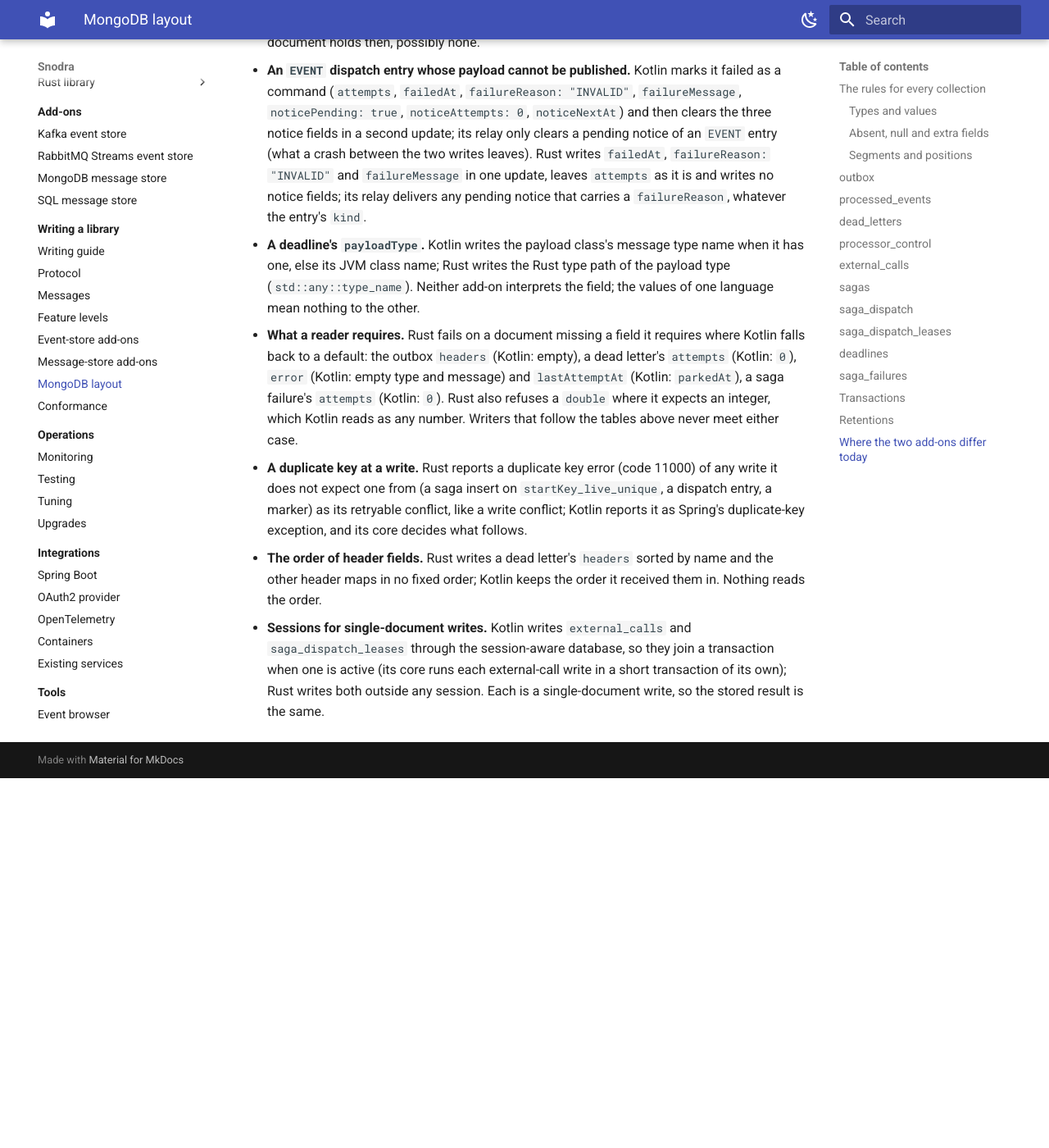
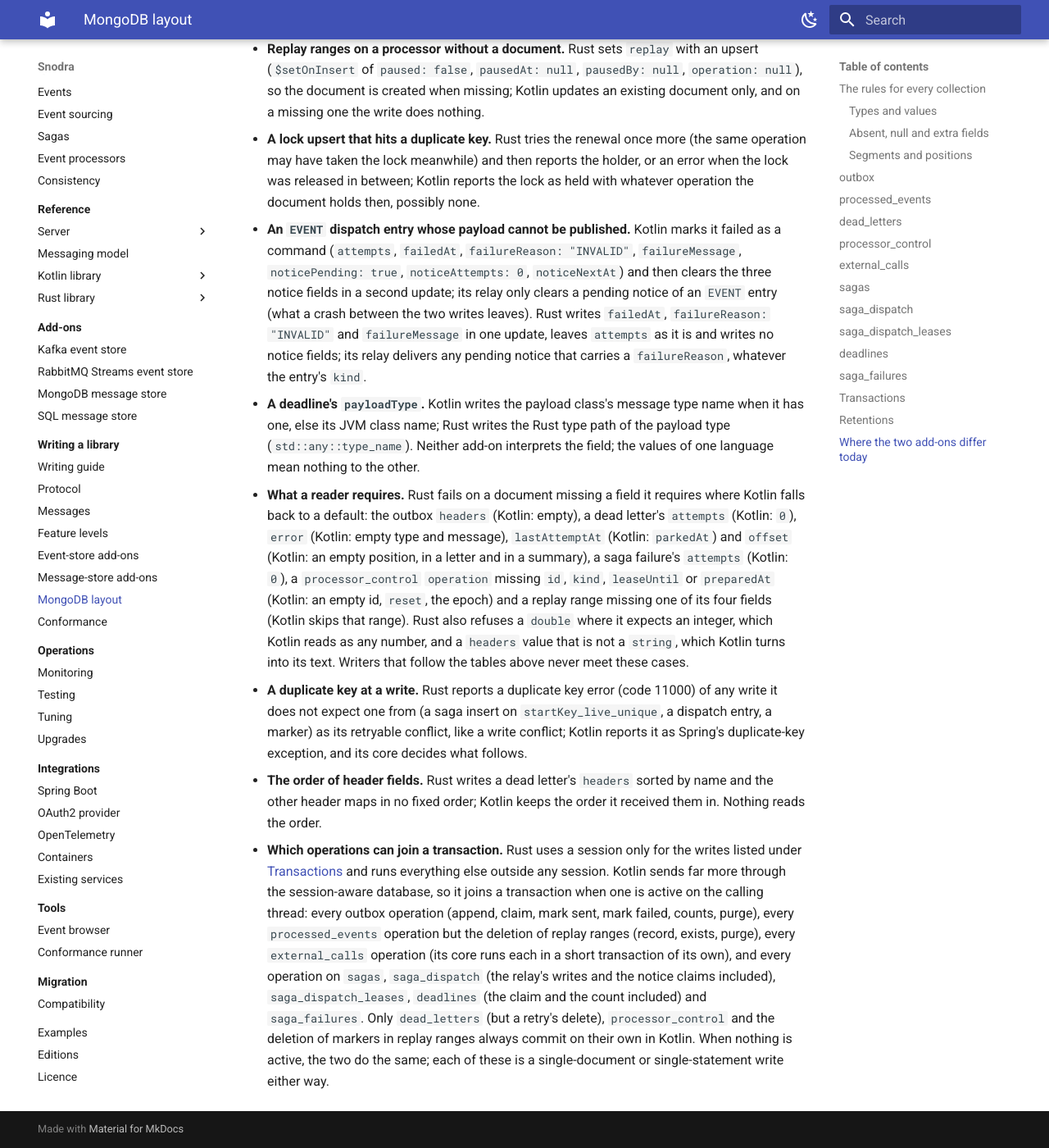
Before and after one commit to snodra/snodra-site, an MkDocs documentation site: the page built from docs/library-authors/mongodb-layout.md, in a window 1280 px wide and 1400 px high, scrolled down 19622 px. Shown: the whole window at 82% size. Built offline with MkDocs 1.6.1 and Material for MkDocs 9.7.7, drawn with Linux system fonts in a browser that asks for light colours; before the commit the page ends 20571 px from its top, so only the background shows below that; some of the changed text lies outside the part shown.

Commit message:
docs: MongoDB layout corrections from review
Co-Authored-By: Claude Opus 5.5 <noreply@anthropic.com>

```diff
--- a/docs/library-authors/mongodb-layout.md
+++ b/docs/library-authors/mongodb-layout.md
@@ -27,8 +27,8 @@ The page states what the two official add-ons both do: the Kotlin module `snodra
   must not be the first write of a collection. Neither add-on changes an index that exists, and MongoDB refuses an
   index under an existing name with other options: give every instance sharing a database the same retentions
   ([Retentions](#retentions)).
-- **Index keys are ascending** (`1`, an int) everywhere, and every index has the name given in its table. MongoDB
-  refuses an index on the same keys under another name, so a writer creates them under these names.
+- **Index keys are ascending** (`1`, an int) everywhere, and every index has the name given in its table. Create
+  them under these names: MongoDB refuses a second index with the same keys and the same options under another name.
 
 ### Types and values
 
@@ -106,8 +106,10 @@ One document per event appended to the outbox, relayed to the event store afterw
 **The payload.** The JSON object of the event becomes a BSON document field for field, in the order written: an object
 becomes an `object`, an array an `array`, a string a `string`, `true` and `false` a `bool`, `null` a `null`, a number
 with a fraction or an exponent a `double`, an integer an `int` or a `long` (which one differs: see the differences).
-A payload that is not a JSON object, or holds an integer outside the signed 64-bit range, is refused before
-anything is written ([the payload contract](message-store-add-ons.md#the-rule)). Both add-ons interpret MongoDB
+A payload the shared payload contract refuses is refused before anything is written: anything but a JSON object, an
+integer outside the signed 64-bit range, a depth over 100, a number no double holds, a lone surrogate escape, a leading
+byte order mark, bytes that are not UTF-8 ([the payload contract](message-store-add-ons.md#the-rule) has the exact
+rules). Both add-ons interpret MongoDB
 Extended JSON keywords in the payload (an object such as `{"$numberLong": "5"}` becomes that BSON value), so an event
 must not use them as field names. To relay an entry, the document is turned back into compact relaxed Extended JSON:
 the value is the same, the text need not be (`12.30` comes back as `12.3`).
@@ -323,7 +325,7 @@ One document per saga instance.
 | `type` | `string` | always | The saga's type name. |
 | `state` | `string` | always | The saga object as JSON text. |
 | `associations` | `array` | always | `{k: string, v: string}` pairs that route events to the instance; may be empty. |
-| `startKey` | `string` | optional | `<type>|<key>=<value>`: unique among live instances. Absent for an instance started with `forceNew`. |
+| `startKey` | `string` | optional | `<type>|<key>=<value>`, with `%`, `|` and `=` percent-escaped in each part as `%25`, `%7C` and `%3D`, in that order: unique among live instances. Absent for an instance started with `forceNew`. |
 | `ended` | `bool` | always | `false` while the instance is live. |
 | `endedAt` | `date` | optional | When it ended; absent while live. |
 | `version` | `long` | always | The optimistic version: `0` when created, one more per write. |
@@ -350,8 +352,11 @@ Every operation runs in the saga's transaction:
 - **Count the live instances per type**: `[{$match: {ended: false}}, {$group: {_id: "$type", n: {$sum: 1}}}]`, outside
   any transaction.
 
-Both add-ons report a write conflict (code 112) and any error carrying MongoDB's TransientTransactionError label, at a write or at
-commit, as the store's retryable conflict: the runtime retries the whole attempt.
+A write conflict (code 112) or any error carrying MongoDB's TransientTransactionError label is the store's retryable
+conflict, and the runtime retries the whole attempt. Rust maps it so on every write and at commit. Kotlin maps it on
+the writes of the saga stores and at commit, but not on an outbox append or a marker write, which raise the driver's
+exception as it is, and not at commit when the application declares a transaction manager of its own instead of the
+add-on's.
 
 ## saga_dispatch
 
@@ -507,10 +512,11 @@ transaction), a processed-event marker, a dead letter's delete by a retry, and t
 `saga_dispatch` (record, mark dispatched), `deadlines` (insert, find, cancel, mark fired), `saga_failures` and its
 markers in `processed_events`. Everything else (relay claims and marks, parking, processor control, external calls,
 the deadline and notice claims, the saga dispatch leases, purges) is a single-document or single-statement write that
-commits on its own.
+commits on its own; the Kotlin add-on lets more of these join a transaction that happens to be active
+([the differences](#where-the-two-add-ons-differ-today)).
 
 Inside a transaction, a write that conflicts with another transaction fails at once with a write conflict instead of
-waiting: both add-ons report it as the retryable conflict ([sagas](#sagas)).
+waiting: the store reports it as the retryable conflict, with the Kotlin exceptions given under [sagas](#sagas).
 
 ## Retentions
 
@@ -559,15 +565,24 @@ each other's documents today; each is a choice to settle before a third add-on c
   field; the values of one language mean nothing to the other.
 - **What a reader requires.** Rust fails on a document missing a field it requires where Kotlin falls back to a
   default: the outbox `headers` (Kotlin: empty), a dead letter's `attempts` (Kotlin: `0`), `error` (Kotlin: empty type
-  and message) and `lastAttemptAt` (Kotlin: `parkedAt`), a saga failure's `attempts` (Kotlin: `0`). Rust also refuses a
-  `double` where it expects an integer, which Kotlin reads as any number. Writers that follow the tables above never
-  meet either case.
+  and message), `lastAttemptAt` (Kotlin: `parkedAt`) and `offset` (Kotlin: an empty position, in a letter and in a
+  summary), a saga failure's `attempts` (Kotlin: `0`), a `processor_control` `operation` missing `id`, `kind`,
+  `leaseUntil` or `preparedAt` (Kotlin: an empty id, `reset`, the epoch) and a replay range missing one of its four
+  fields (Kotlin skips that range). Rust also refuses a `double` where it expects an integer, which Kotlin reads as any
+  number, and a `headers` value that is not a `string`, which Kotlin turns into its text. Writers that follow the
+  tables above never meet these cases.
 - **A duplicate key at a write.** Rust reports a duplicate key error (code 11000) of any write it does not expect
   one from (a saga insert on `startKey_live_unique`, a dispatch entry, a marker) as its retryable conflict, like a
   write conflict; Kotlin reports it as Spring's duplicate-key exception, and its core decides what follows.
 - **The order of header fields.** Rust writes a dead letter's `headers` sorted by name and the other header maps in no
   fixed order; Kotlin keeps the order it received them in. Nothing reads the order.
-- **Sessions for single-document writes.** Kotlin writes `external_calls` and `saga_dispatch_leases` through the
-  session-aware database, so they join a transaction when one is active (its core runs each external-call write in a
-  short transaction of its own); Rust writes both outside any session. Each is a single-document write, so the stored
-  result is the same.
+- **Which operations can join a transaction.** Rust uses a session only for the writes listed under
+  [Transactions](#transactions) and runs everything else outside any session. Kotlin sends far more through the
+  session-aware database, so it joins a transaction when one is active on the calling thread: every outbox operation
+  (append, claim, mark sent, mark failed, counts, purge), every `processed_events` operation but the deletion of
+  replay ranges (record, exists, purge), every `external_calls` operation (its core runs each in a short transaction
+  of its own), and every operation on `sagas`, `saga_dispatch` (the relay's writes and the notice claims included),
+  `saga_dispatch_leases`, `deadlines` (the claim and the count included) and `saga_failures`. Only `dead_letters`
+  (but a retry's delete), `processor_control` and the deletion of markers in replay ranges always commit on their own
+  in Kotlin. When nothing is active, the two do the same; each of these is a single-document or single-statement
+  write either way.
```
Also changed, not shown: docs/add-ons/mongodb-message-store.md (+3 -2 lines), docs/library-authors/message-store-add-ons.md (+4 -3 lines).
